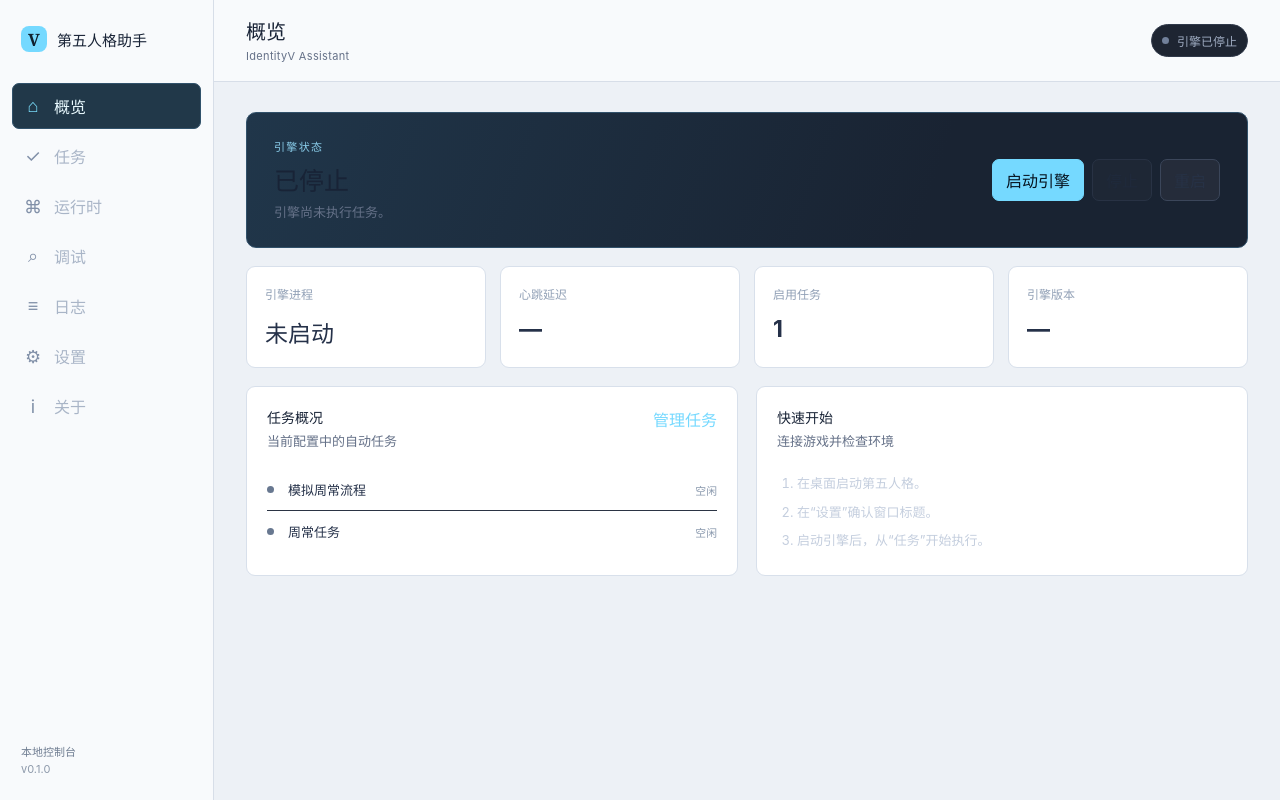
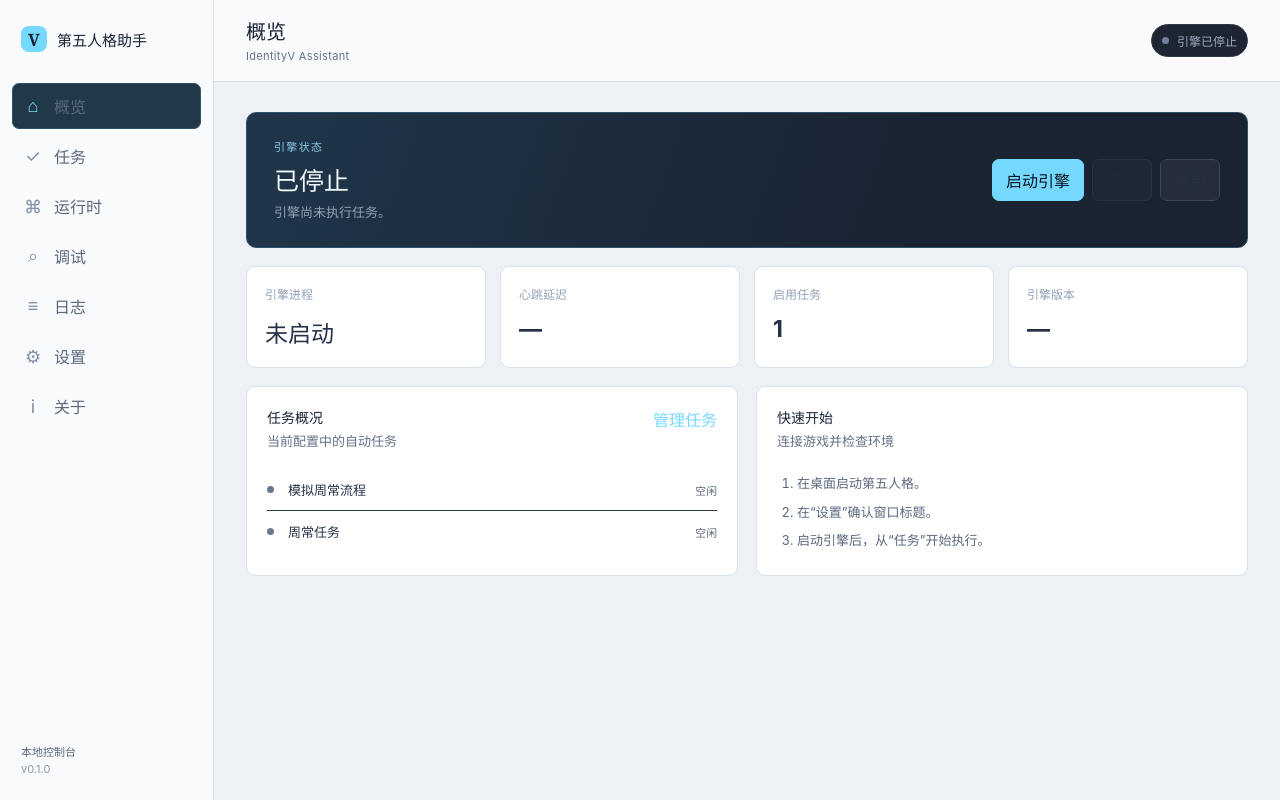
Before and after one commit to WaltomAdaam2/IdentityV-Assistant, a React (Vite) app in the folder frontend/: page / in a window 1280 px wide. Built offline with nearby package versions, Linux system fonts and the light colour scheme.

Commit message:
fix: improve light theme contrast

```diff
--- a/frontend/src/styles.css
+++ b/frontend/src/styles.css
@@ -57,6 +57,7 @@
 :root[data-theme="light"] .stat, :root[data-theme="light"] .panel, :root[data-theme="light"] .task-card { background: #fff; border-color: #d8e0eb; }
 :root[data-theme="light"] p, :root[data-theme="light"] .key-values dt { color: #657188; }
 :root[data-theme="light"] .key-values dd, :root[data-theme="light"] .stat strong, :root[data-theme="light"] .summary-row { color: #253149; }
+:root[data-theme="light"] .steps, :root[data-theme="light"] label, :root[data-theme="light"] .summary-row small, :root[data-theme="light"] .sidebar-footer, :root[data-theme="light"] .nav-item { color: #5b687d; }
 :root[data-theme="light"] input, :root[data-theme="light"] select, :root[data-theme="light"] textarea, :root[data-theme="light"] .preview, :root[data-theme="light"] .code-block { color: #29364c; background: #f5f7fa; border-color: #cbd4e1; }
 
 @media (prefers-color-scheme: light) {
@@ -67,5 +68,9 @@
   :root[data-theme="system"] .stat, :root[data-theme="system"] .panel, :root[data-theme="system"] .task-card { background: #fff; border-color: #d8e0eb; }
   :root[data-theme="system"] p, :root[data-theme="system"] .key-values dt { color: #657188; }
   :root[data-theme="system"] .key-values dd, :root[data-theme="system"] .stat strong, :root[data-theme="system"] .summary-row { color: #253149; }
+  :root[data-theme="system"] .steps, :root[data-theme="system"] label, :root[data-theme="system"] .summary-row small, :root[data-theme="system"] .sidebar-footer, :root[data-theme="system"] .nav-item { color: #5b687d; }
   :root[data-theme="system"] input, :root[data-theme="system"] select, :root[data-theme="system"] textarea, :root[data-theme="system"] .preview, :root[data-theme="system"] .code-block { color: #29364c; background: #f5f7fa; border-color: #cbd4e1; }
 }
+
+.hero-card h2 { color: #f1f8ff !important; }
+.hero-card p { color: #94a0b4 !important; }
```
